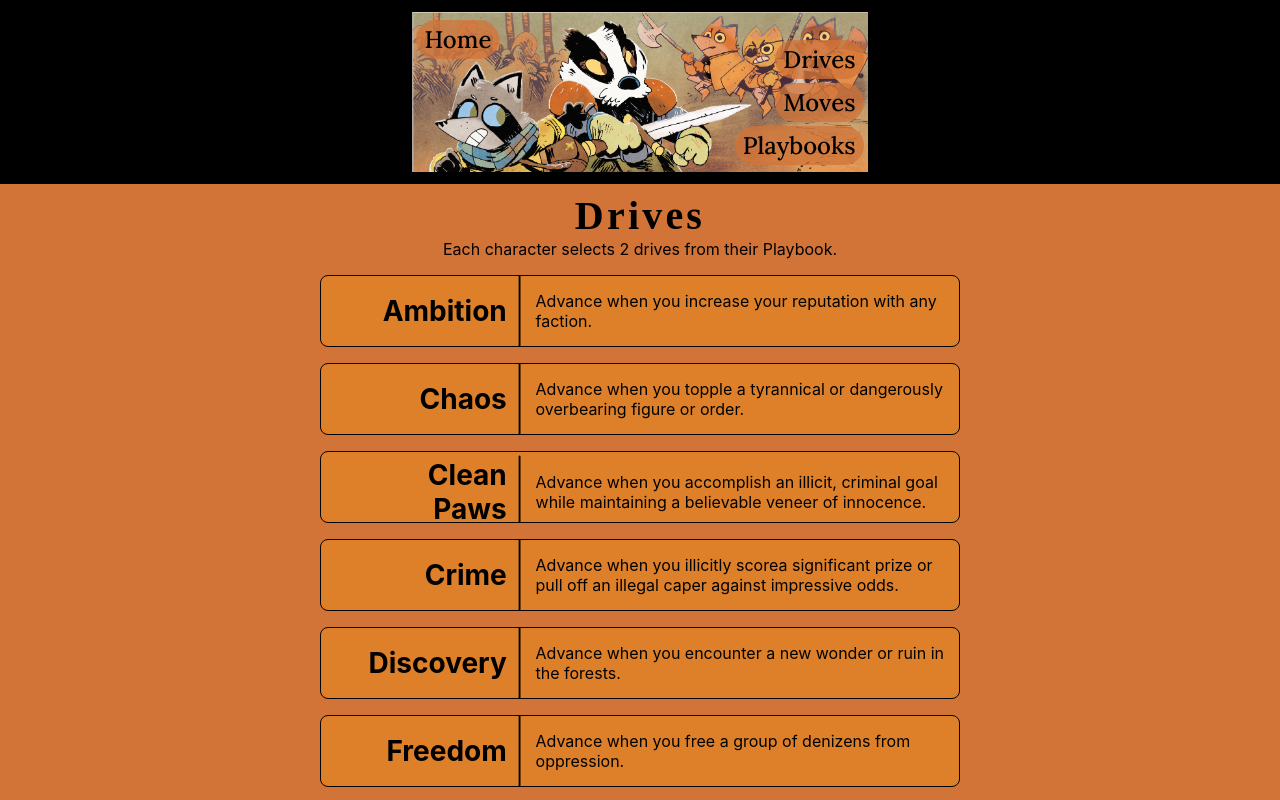
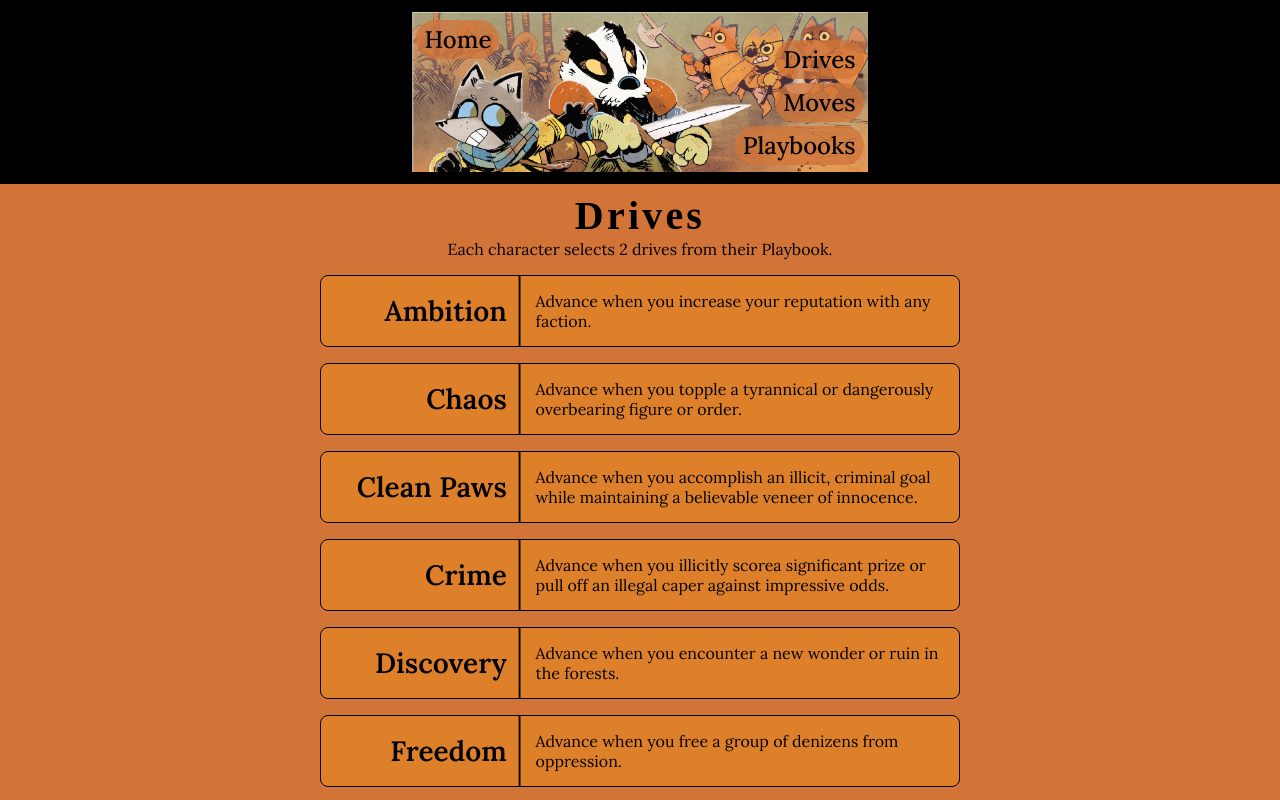
Before and after one commit to franco-ortega/root-rpg, a Next.js app: page /drives in a window 1280 px wide. Shown: the top 800 px of the page. Built offline with nearby package versions, Linux system fonts and the light colour scheme; a web font is replaced by a local one.

Commit message:
add Lora font to all pages

```diff
--- a/components/drives/Drives.module.scss
+++ b/components/drives/Drives.module.scss
@@ -2,6 +2,7 @@
 
 .Drives {
   @extend %page-layout;
+  @extend %text-regular;
 
   h1 {
     @extend %page-title;
--- a/components/moves/Moves.module.scss
+++ b/components/moves/Moves.module.scss
@@ -2,8 +2,7 @@
 
 .Moves {
   @extend %page-layout;
-
-  // overflow: auto;
+  @extend %text-regular;
 
   h1 {
     @extend %page-title;
--- a/components/playbooks/Playbooks.module.scss
+++ b/components/playbooks/Playbooks.module.scss
@@ -2,6 +2,7 @@
 
 .Playbooks {
   @extend %page-layout;
+  @extend %text-regular;
 
   h1 {
     @extend %page-title;
```
